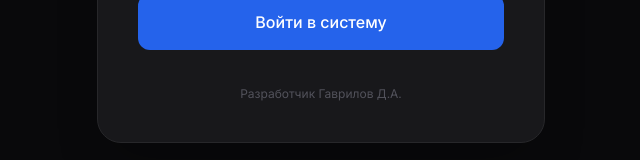
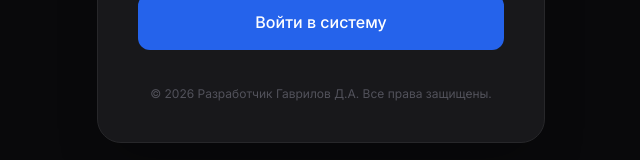
Before and after one commit to 6460226-byte/control-oshibokv2, a plain HTML site: page index.html in a window 1280 px wide. Shown: the part 490-650 px from the top of the page, without its empty margins (319-959 px from the left). Drawn offline with nearby package versions, Linux system fonts and the light colour scheme.

Commit message:
Update index.html

```diff
--- a/index.html
+++ b/index.html
@@ -51,7 +51,7 @@
                 </div>
                 <div id="login-error" class="text-red-400 text-sm hidden pt-1 text-center">❌ Неверный логин или пароль</div>
                 <button onclick="attemptLogin()" class="w-full bg-blue-600 hover:bg-blue-500 text-white py-4 rounded-xl font-medium mt-4 transition-colors">Войти в систему</button>
-                <p class="text-center text-zinc-600 text-xs pt-4">Разработчик Гаврилов Д.А.</p>
+                <p class="text-center text-zinc-600 text-xs pt-4">© 2026 Разработчик Гаврилов Д.А. Все права защищены.</p>
             </div>
         </div>
     </div>
```
